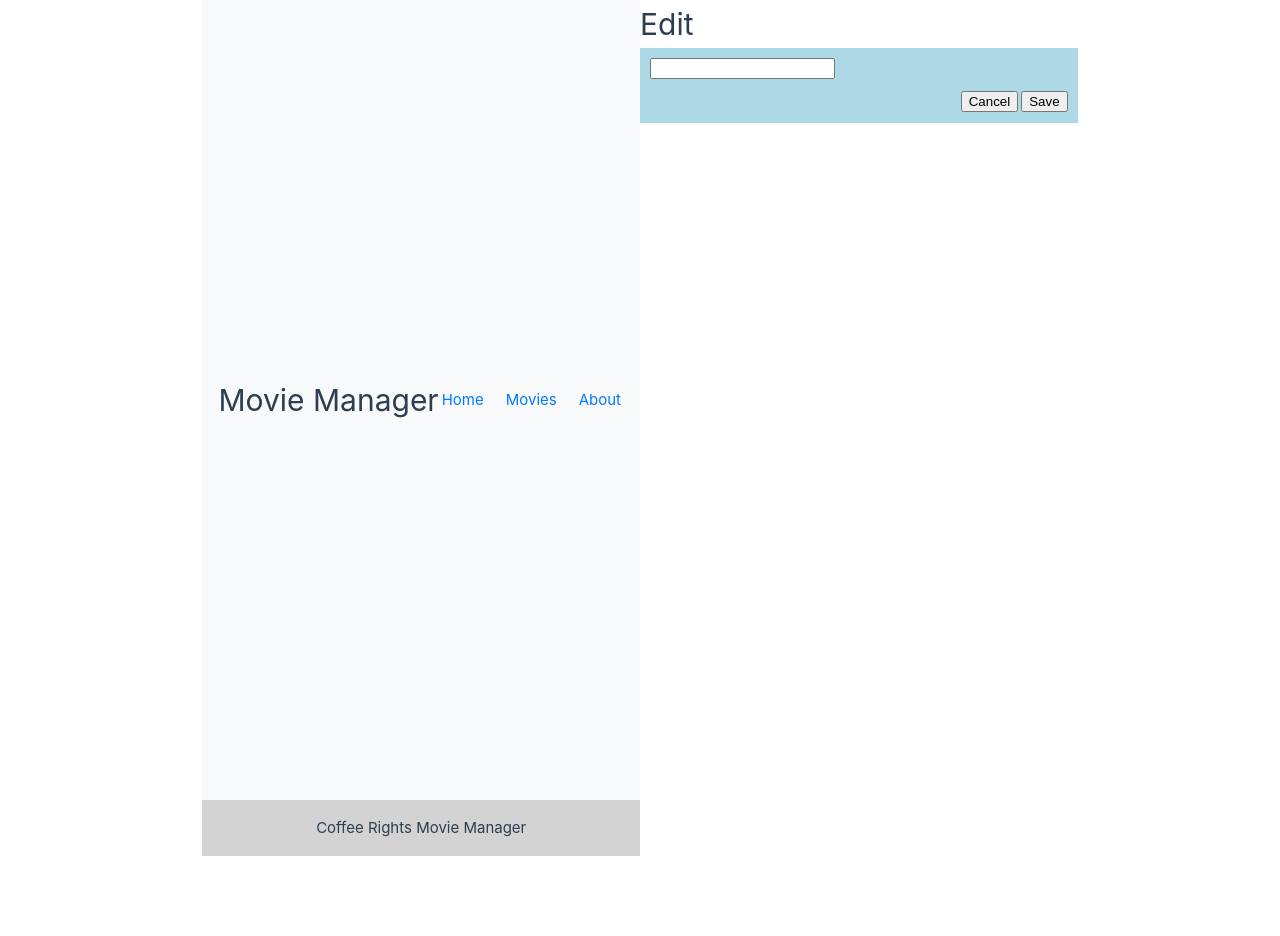
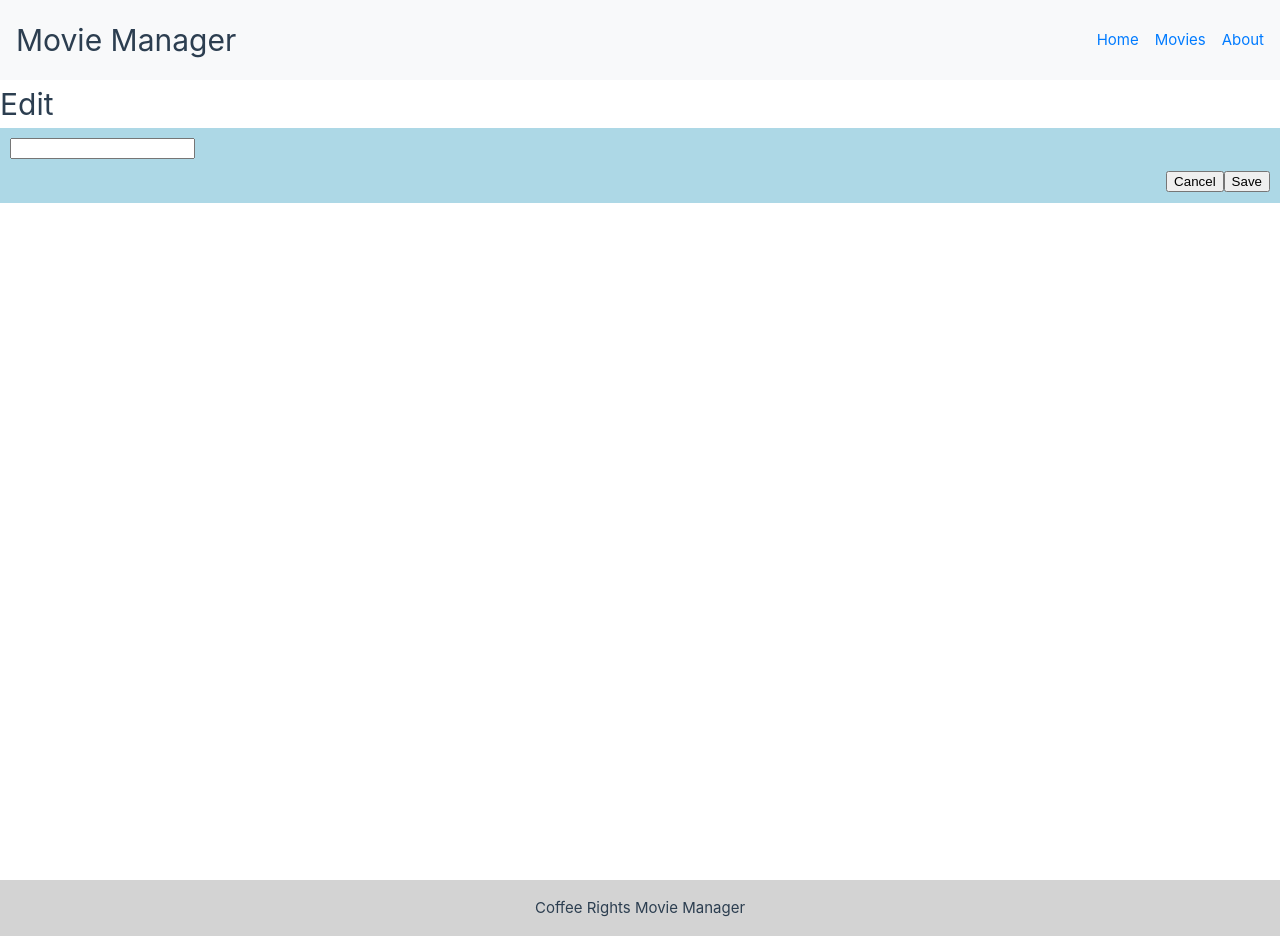
Before and after one commit to Moshe-Alper/manager-movies, a Vue app: page /movie/edit in a window 1280 px wide. Before the commit the page ends 856 px from the top, so only its background shows below. Built offline with nearby package versions, Linux system fonts and the light colour scheme.

Commit message:
Improve movie filtering and details display

```diff
--- a/src/assets/main.css
+++ b/src/assets/main.css
@@ -1,35 +1 @@
 @import './base.css';
-
-#app {
-  max-width: 1280px;
-  margin: 0 auto;
-  padding: 2rem;
-  font-weight: normal;
-}
-
-a,
-.green {
-  text-decoration: none;
-  color: hsla(160, 100%, 37%, 1);
-  transition: 0.4s;
-  padding: 3px;
-}
-
-@media (hover: hover) {
-  a:hover {
-    background-color: hsla(160, 100%, 37%, 0.2);
-  }
-}
-
-@media (min-width: 1024px) {
-  body {
-    display: flex;
-    place-items: center;
-  }
-
-  #app {
-    display: grid;
-    grid-template-columns: 1fr 1fr;
-    padding: 0 2rem;
-  }
-}
--- a/src/cmps/MovieFilter.vue
+++ b/src/cmps/MovieFilter.vue
@@ -1,5 +1,7 @@
 <template>
     <input @input="onSetFilter" v-model="filterBy.txt" placeholder="Search" />
+    <input @input="onFilterBy" v-model="filterBy.maxRunTime" type="number" placeholder="Max. running time">
+
 </template>
 
 <script>
@@ -7,7 +9,8 @@ export default {
     data() {
         return {
             filterBy: {
-                txt: ''
+                txt: '',
+                maxRunTime: 0,
             }
         }
     },
--- a/src/cmps/MoviePreview.vue
+++ b/src/cmps/MoviePreview.vue
@@ -1,8 +1,15 @@
 <template>
     <article class="movie-preview">
-        <h1>{{ movie.title }}</h1>
-        <p>{{ movie.releaseYear }}</p>
-        <img :src="movie.posterUrl" :alt="`Poster for ${movie.title}`">
+        <img
+            :src="movie.posterUrl"
+            alt="Movie poster"
+            onerror="this.src='../../default.png'">
+
+        <h1>{{movie.title}}</h1>
+        <p>directed by: {{movie.director}}</p>
+        <p>{{movie.runningTime}} min.</p>
+        <span v-for="(actor, index) in movie.actors" :key="index">{{actor}}, </span>
+        <span>More...</span>
     </article>
 </template>
 
@@ -20,14 +27,15 @@ export default {
 <style lang="scss">
 .movie-preview {
 
+    display: grid;
+    justify-content: center;
     h1 {
         font-size: 1.5em;
         font-weight: bold;
     }
 
     img {
-        width: 80px;
-        height: 80px;
+        width: 150px;
         height: auto;
         border-radius: 5px;
     }
--- a/src/pages/MovieDetails.vue
+++ b/src/pages/MovieDetails.vue
@@ -1,6 +1,18 @@
 <template>
   <div v-if="movie" class="movie-details">
+    <div class="poster-container">
+      <img :src="movie.posterUrl || 'https://placehold.co/300x450'" :alt="`Poster for ${movie.title}`" class="movie-poster" />
+      <div class="poster-title" v-if="movie.title">{{ movie.title }}</div>
+    </div>
     <h2>{{ movie.title }}</h2>
+    <p><strong>Director:</strong> {{ movie.director }}</p>
+    <p><strong>Release Year:</strong> {{ movie.releaseYear }}</p>
+    <p><strong>Running Time:</strong> {{ movie.runningTime }} minutes</p>
+    <p><strong>Genre:</strong> {{ movie.genre }}</p>
+    <p><strong>Actors:</strong></p>
+    <ul>
+      <li v-for="actor in movie.actors" :key="actor">{{ actor }}</li>
+    </ul>
     <RouterLink to="/movie"><button>Back</button></RouterLink>
   </div>
 </template>
@@ -30,6 +42,10 @@ export default {
   a {
     justify-self: end;
   }
+
+  strong {
+    font-weight: 700;
+  }
 }
 
 </style>
--- a/src/services/movie.data.js
+++ b/src/services/movie.data.js
@@ -3,7 +3,7 @@ export default [
         _id: 'm101',
         title: 'Inception',
         director: 'Christopher Nolan',
-        posterUrl: 'https://image.tmdb.org/t/p/w500/qmDpIHrmpJINaRKAfWQfftjCdyi.jpg',
+        posterUrl: 'https://image.tmdb.org/t/p/original/ljsZTbVsrQSqZgWeep2B1QiDKuh.jpg',
         runningTime: 148,
         releaseYear: 2010,
         actors: ['Leonardo DiCaprio', 'Joseph Gordon-Levitt', 'Elliot Page'],
@@ -13,7 +13,7 @@ export default [
         _id: 'm102',
         title: 'The Grand Budapest Hotel',
         director: 'Wes Anderson',
-        posterUrl: 'https://image.tmdb.org/t/p/w500/nX5XotM9yprCKarRH4fzOq1VM1J.jpg',
+        posterUrl: 'https://image.tmdb.org/t/p/original/eWdyYQreja6JGCzqHWXpWHDrrPo.jpg',
         runningTime: 99,
         releaseYear: 2014,
         actors: ['Ralph Fiennes', 'Tony Revolori', 'Saoirse Ronan'],
--- a/src/services/movie.service.js
+++ b/src/services/movie.service.js
@@ -21,7 +21,15 @@ async function query(filterBy = {}) {
 
 	if (filterBy.txt) {
 		const regex = new RegExp(filterBy.txt, 'i')
-		movies = movies.filter(movie => regex.test(movie.title))
+		movies =
+            movies.filter(movie =>
+                regex.test(movie.title) ||
+                regex.test(movie.director) ||
+                regex.test(movie.actors))
+	}
+
+	if (filterBy.maxRunTime) {
+		movies = movies.filter(movie => movie.runningTime <= filterBy.maxRunTime)
 	}
 	return movies
 }
@@ -52,7 +60,7 @@ function getEmptyMovie() {
 }
 
 async function getMoviePoster(title) {
-	const API_KEY = 'abc123'
+	const API_KEY = 'a6a132e'
 
 	const res = await fetch(`https://www.omdbapi.com/?t=${encodeURIComponent(title)}&apikey=${API_KEY}`)
     const data = await res.json()
```
